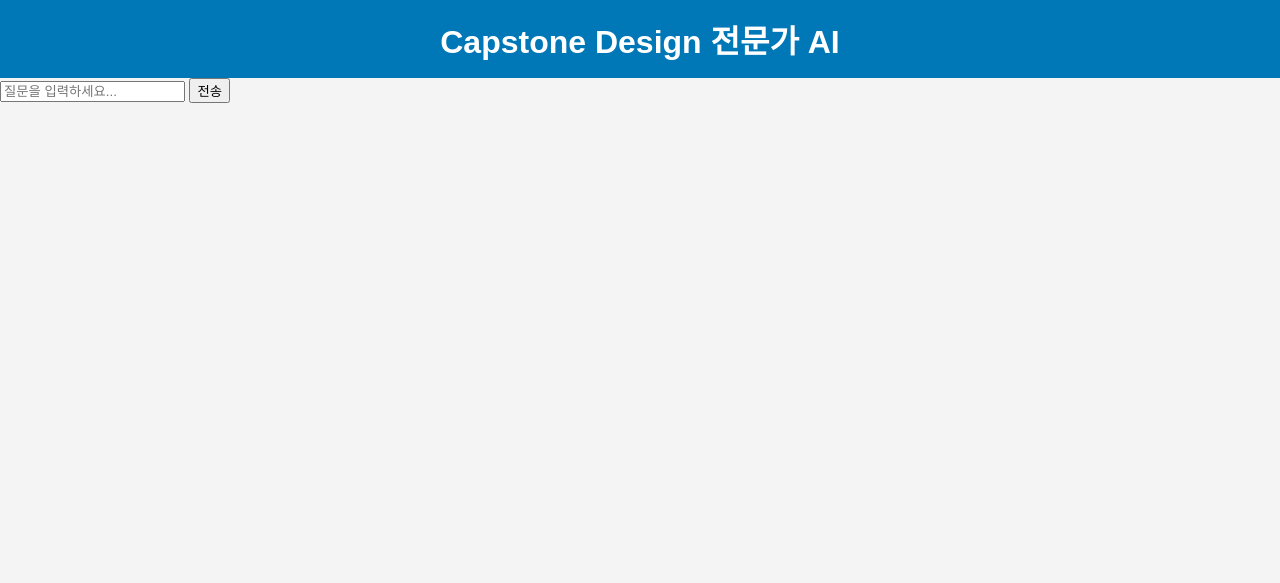
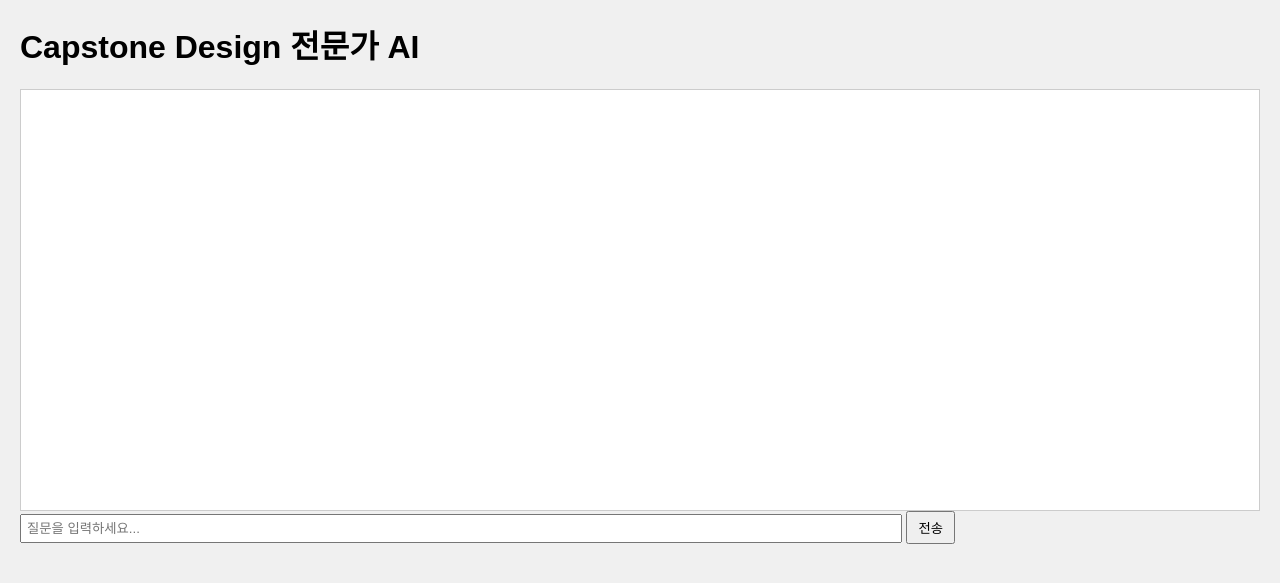
Before and after one commit to a1jung/Capstone-Design, a FastAPI app: page / in a window 1280 px wide. Shown: the top 583 px of the page. Run offline with FastAPI, Linux system fonts and the light colour scheme.

Commit message:
Update style.css

```diff
--- a/static/style.css
+++ b/static/style.css
@@ -1,76 +1,7 @@
-body {
-  font-family: 'Noto Sans KR', sans-serif;
-  background-color: #f4f4f4;
-  margin: 0;
-  padding: 0;
-}
-
-.chat-container {
-  width: 90%;
-  max-width: 600px;
-  margin: 40px auto;
-  background: #fff;
-  border-radius: 12px;
-  box-shadow: 0 2px 8px rgba(0,0,0,0.2);
-  display: flex;
-  flex-direction: column;
-  overflow: hidden;
-}
-
-h1 {
-  text-align: center;
-  background: #0077b6;
-  color: #fff;
-  padding: 16px;
-  margin: 0;
-}
-
-#chat-box {
-  flex: 1;
-  padding: 16px;
-  overflow-y: auto;
-  height: 400px;
-}
-
-.message {
-  margin-bottom: 12px;
-  padding: 8px 12px;
-  border-radius: 8px;
-  max-width: 80%;
-  word-wrap: break-word;
-}
-
-.message.user {
-  background-color: #caf0f8;
-  align-self: flex-end;
-}
-
-.message.bot {
-  background-color: #e0e0e0;
-  align-self: flex-start;
-}
-
-#chat-form {
-  display: flex;
-  border-top: 1px solid #ccc;
-}
-
-#user-input {
-  flex: 1;
-  padding: 12px;
-  border: none;
-  outline: none;
-  font-size: 16px;
-}
-
-#chat-form button {
-  padding: 12px 20px;
-  border: none;
-  background-color: #0077b6;
-  color: #fff;
-  cursor: pointer;
-}
-
-#chat-form button:hover {
-  background-color: #023e8a;
-}
+body { font-family: Arial, sans-serif; margin: 20px; background: #f0f0f0; }
+#chatbox { border: 1px solid #ccc; background: #fff; padding: 10px; height: 400px; overflow-y: auto; }
+input { width: 70%; padding: 5px; }
+button { padding: 5px 10px; }
+.message { margin: 5px 0; }
+.local { color: blue; }
+.ai { color: green; }
```
